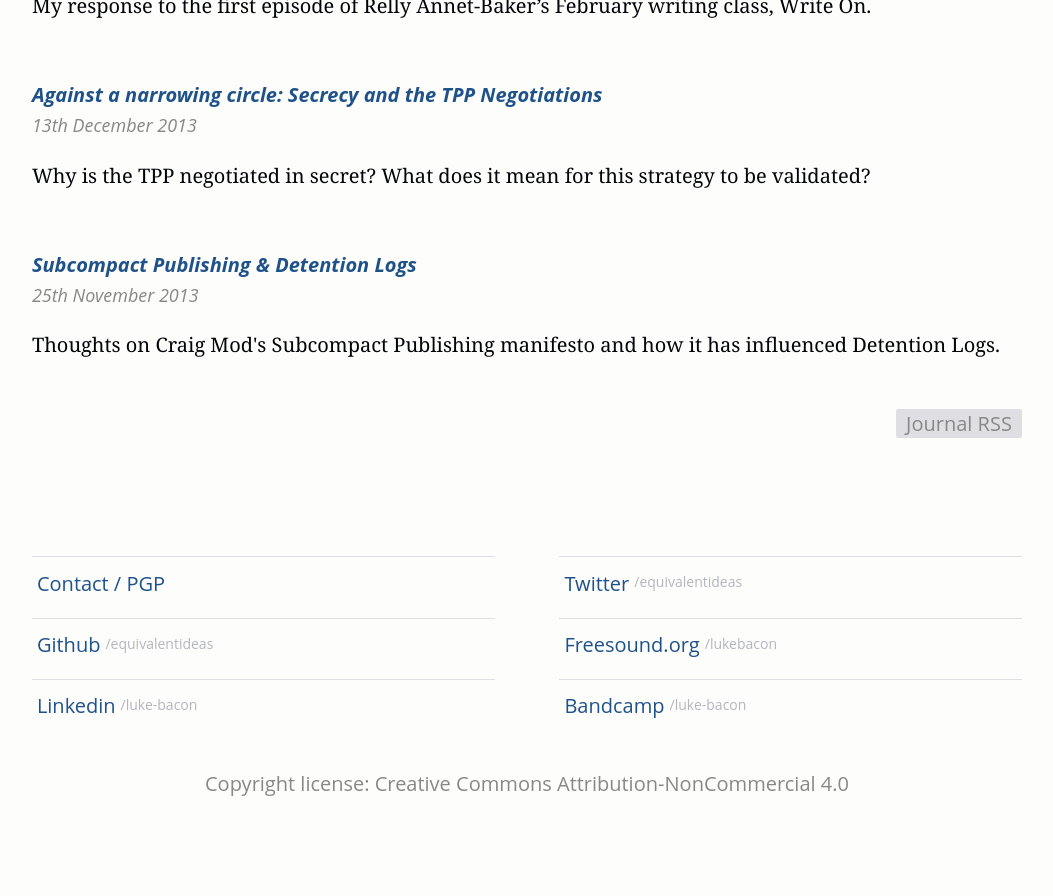
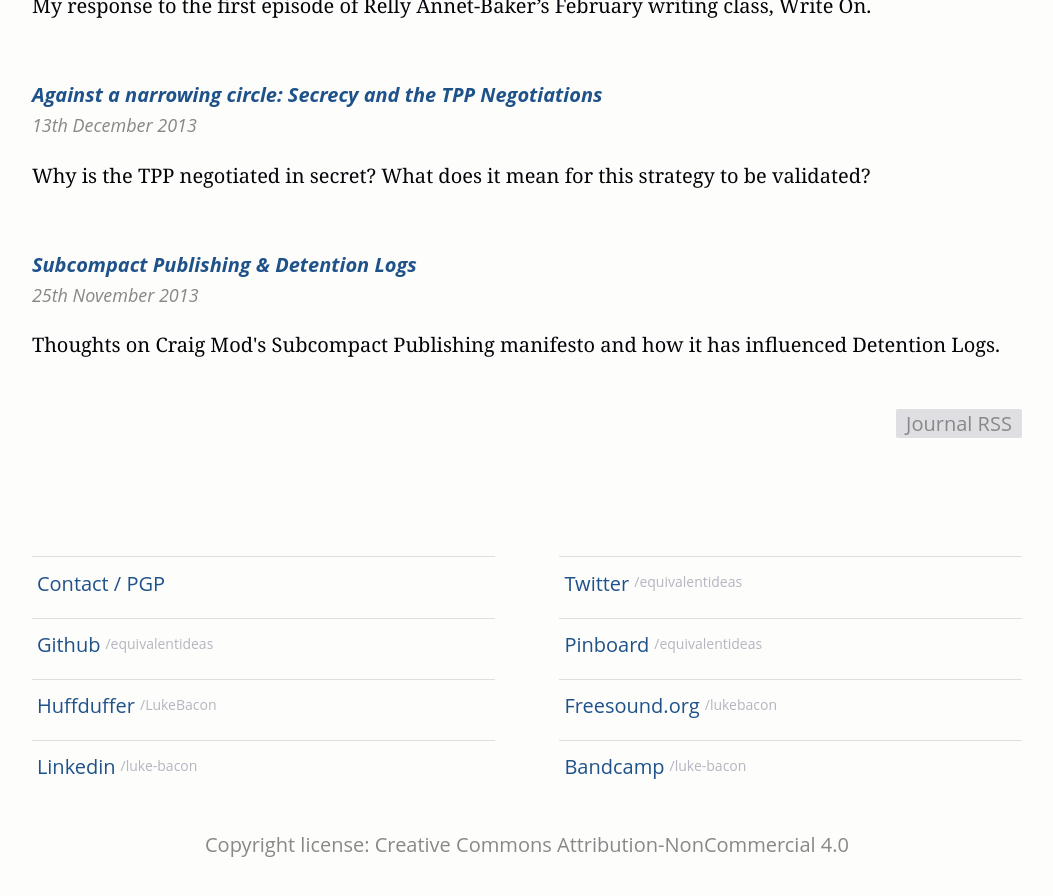
Before and after one commit to equivalentideas/home, a Jekyll site: the page built from index.html, in a window 1280 px wide and 900 px high, scrolled down 983 px. Shown: the top 896 px of the window, without its empty margins (113-1166 px from the left). Built offline with Jekyll 4.4.1, drawn with Linux system fonts in a browser that asks for light colours; nearby versions of some CDN libraries; Markdown is read by kramdown in place of the engine named in the settings; before the commit the page ends 1822 px from its top, so only the background shows below that.

Commit message:
add pinboard and huffduffer to the footer links

```diff
--- a/_includes/footer.html
+++ b/_includes/footer.html
@@ -14,6 +14,10 @@
 
         <li><a href="http://github.com/equivalentideas" rel="me" title="View my code projects at Github" class="u-url">Github<span class="username">/equivalentideas</span></a></li>
 
+        <li><a href="https://pinboard.in/u:equivalentideas" rel="me" title="View my bookmarks on Pinboard." class="u-url">Pinboard<span class="username">/equivalentideas</span></a></li>
+
+        <li><a href="http://huffduffer.com/LukeBacon" rel="me" title="Follow podcasts I've huff duff'd on Huffduffer." class="u-url">Huffduffer<span class="username">/LukeBacon</span></a></li>
+
         <li><a href="http://www.freesound.org/people/lukebacon/" rel="me" title="Access my sound recordings at Freesound, open sound recording archive" class="u-url">Freesound.org<span class="username">/lukebacon</span></a></li>
 
         <li><a href="https://www.linkedin.com/pub/luke-bacon/9a/7b9/192" rel="me" title="Connect on Linkedin." class="u-url">Linkedin<span class="username">/luke-bacon</span></a></li>
```
